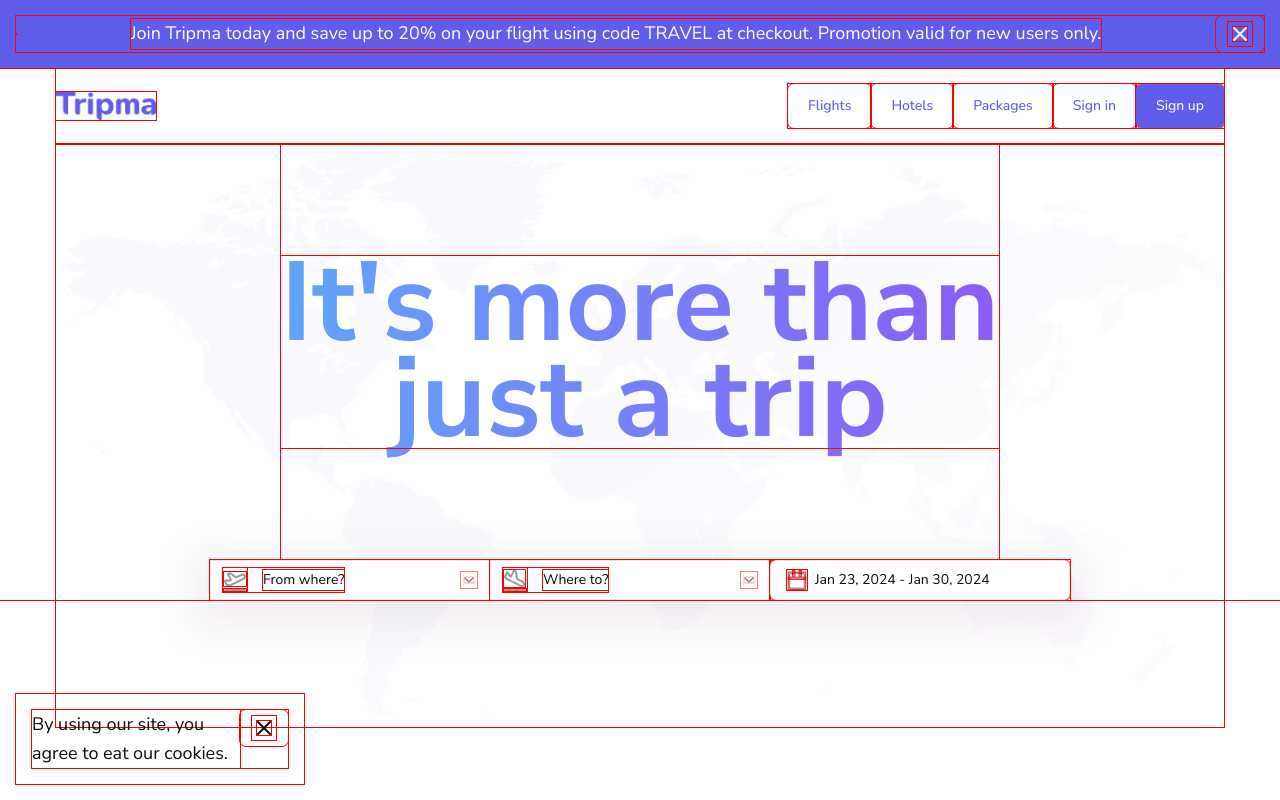
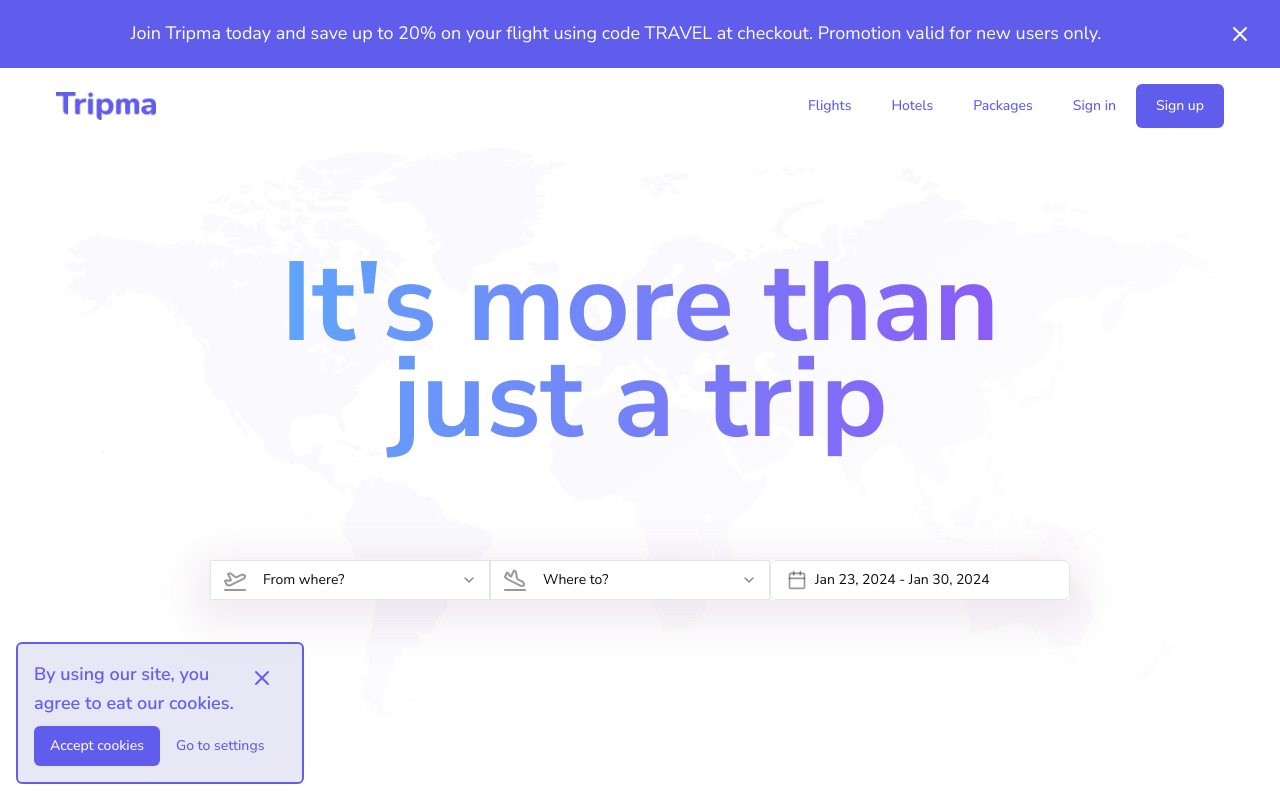
Before and after one commit to makkenzo/tripma, a Next.js app: page / in a window 1280 px wide. Built offline with nearby package versions, Linux system fonts and the light colour scheme.

Commit message:
cookies alert

```diff
--- a/src/app/(home)/page.tsx
+++ b/src/app/(home)/page.tsx
@@ -16,6 +16,10 @@ export default function HomePage() {
 
     const handleCloseAlert = () => {
         setIsAlertClosed(true);
+    };
+
+    const handleCloseCookiesAlert = () => {
+        setIsCookieAccepted(true);
     };
 
     return (
@@ -42,18 +46,25 @@ export default function HomePage() {
             ) : null}
             <div className="container">
                 {!isCookieAccepted ? (
-                    <Alert className="absolute left-4 bottom-4 w-72 bg-purple-blue">
-                        <AlertDescription className="flex items-start">
+                    <Alert className="fixed left-4 bottom-4 w-72 bg-purpleDark_60 rounded-md z-50 border-2 border-purpleBlue text-purpleBlue font-semibold">
+                        <AlertDescription className="flex items-start flex-col gap-2">
+                            <div className="flex">
                                 <p className="text-lg">
-                                By using our site, you agree to eat our cookies.
+                                    By using our site, you agree to eat our
+                                    cookies.
                                 </p>
                                 <Button
                                     size="sm"
                                     variant="ghost"
-                                onClick={handleCloseAlert}
+                                    onClick={handleCloseCookiesAlert}
                                 >
                                     <X />
                                 </Button>
+                            </div>
+                            <div className="flex">
+                                <Button>Accept cookies</Button>
+                                <Button variant="link">Go to settings</Button>
+                            </div>
                         </AlertDescription>
                     </Alert>
                 ) : null}
--- a/src/styles/globals.css
+++ b/src/styles/globals.css
@@ -39,18 +39,19 @@
 
         --radius: 0.5rem;
 
-        --purple-dark: #1513a0;
-        --purple-light: #bcbaf7;
-        --purple-blue: #605dec;
+        --purple-dark: 241 79% 35%;
+        --purple-light: 242 79% 85%;
+        --purple-dark-60: hsla(241, 79%, 35%, 0.1);
+        --purple-blue: 241 79% 65%;
         --purple-extra-light: #e9e8fc;
-        --purple-white: #f6f6fe;
-        --blue: #407aea;
-        --turquoise: #5cd6c0;
-        --red: #eb5757;
-        --grey: rgba(82, 82, 122, 0.2);
-        --red-light: #fdefef;
-        --purple-white-light: #fafafe;
-        --deep-green: #007b65;
+        --purple-white: 243 77% 95%;
+        --blue: 220 80% 58%;
+        --turquoise: 169 60% 60%;
+        --red: 0 79% 63%;
+        --grey: 240 19.61% 40% 0.2;
+        --red-light: 0 78% 96%;
+        --purple-white-light: 240 67% 99%;
+        --deep-green: 169 100% 24%;
     }
 
     .dark {
@@ -92,7 +93,3 @@
         @apply bg-background text-foreground;
     }
 }
-
-* {
-    outline: 1px red solid;
-}
--- a/tailwind.config.ts
+++ b/tailwind.config.ts
@@ -60,18 +60,19 @@ const config = {
                     DEFAULT: "hsl(var(--inactive))",
                     foreground: "hsl(var(--inactive-foreground))",
                 },
-                purpleDark: "var(--purple-dark)",
-                purpleLight: "var(--purple-light)",
-                purpleBlue: "var(--purple-blue)",
-                purpleExtraLight: "var(--purple-extra-light)",
-                purpleWhite: "var(--purple-white)",
-                tripmaBlue: "var(--blue)",
-                tripmaTurquoise: "var(--turquoise)",
-                tripmaRed: "var(--red)",
-                tripmaGrey: "var(--grey)",
-                redLight: "var(--red-light)",
-                purpleWhiteLight: "var(--purple-white-light)",
-                deepGreen: "var(--deep-green)",
+                purpleDark: "hsl(var(--purple-dark))",
+                purpleDark_60: "var(--purple-dark-60)",
+                purpleLight: "hsl(var(--purple-light))",
+                purpleBlue: "hsl(var(--purple-blue))",
+                purpleExtraLight: "hsl(var(--purple-extra-light))",
+                purpleWhite: "hsl(var(--purple-white))",
+                tripmaBlue: "hsl(var(--blue))",
+                tripmaTurquoise: "hsl(var(--turquoise))",
+                tripmaRed: "hsl(var(--red))",
+                tripmaGrey: "hsl(var(--grey))",
+                redLight: "hsl(var(--red-light))",
+                purpleWhiteLight: "hsl(var(--purple-white-light))",
+                deepGreen: "hsl(var(--deep-green))",
             },
             borderRadius: {
                 lg: "var(--radius)",
```
Lines whose indentation alone changed are shown as unchanged.
